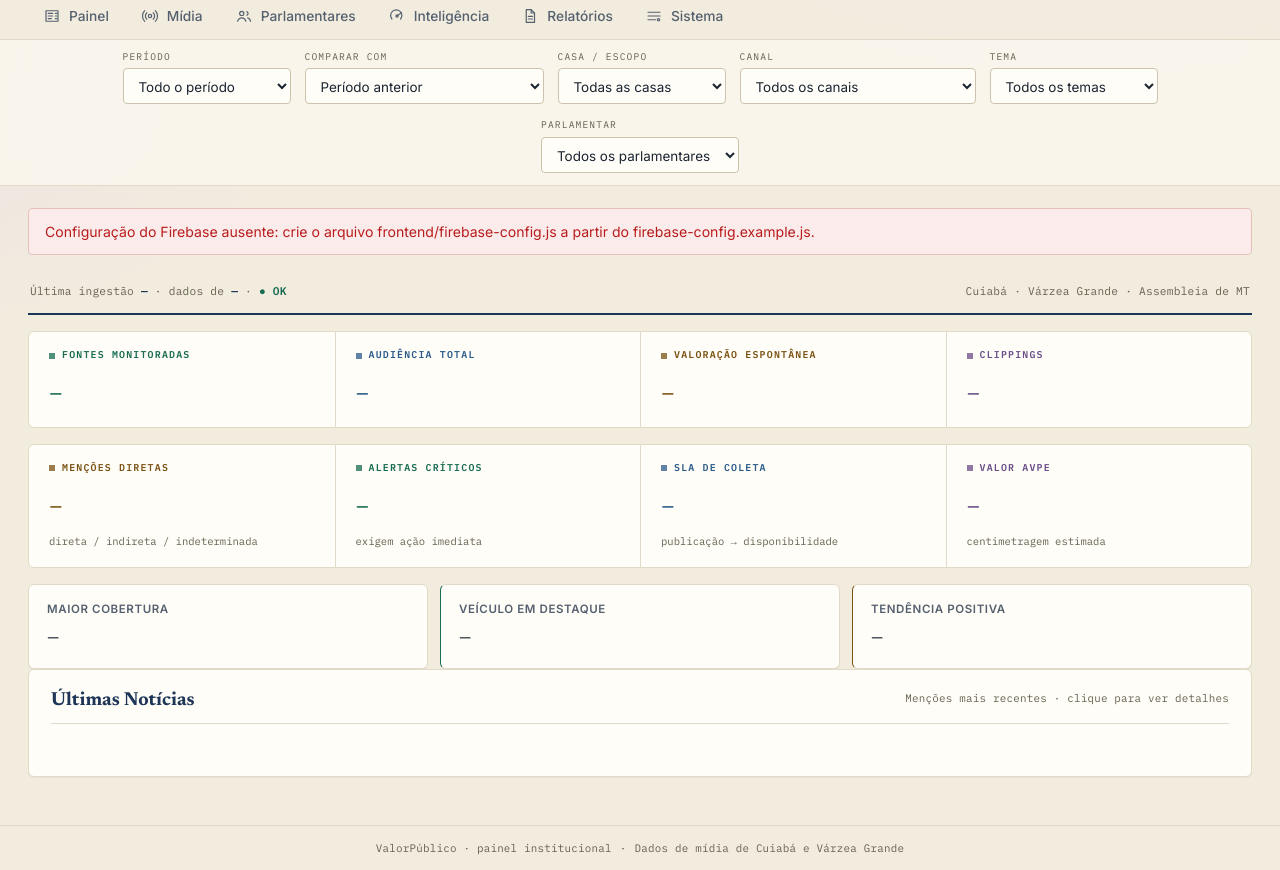
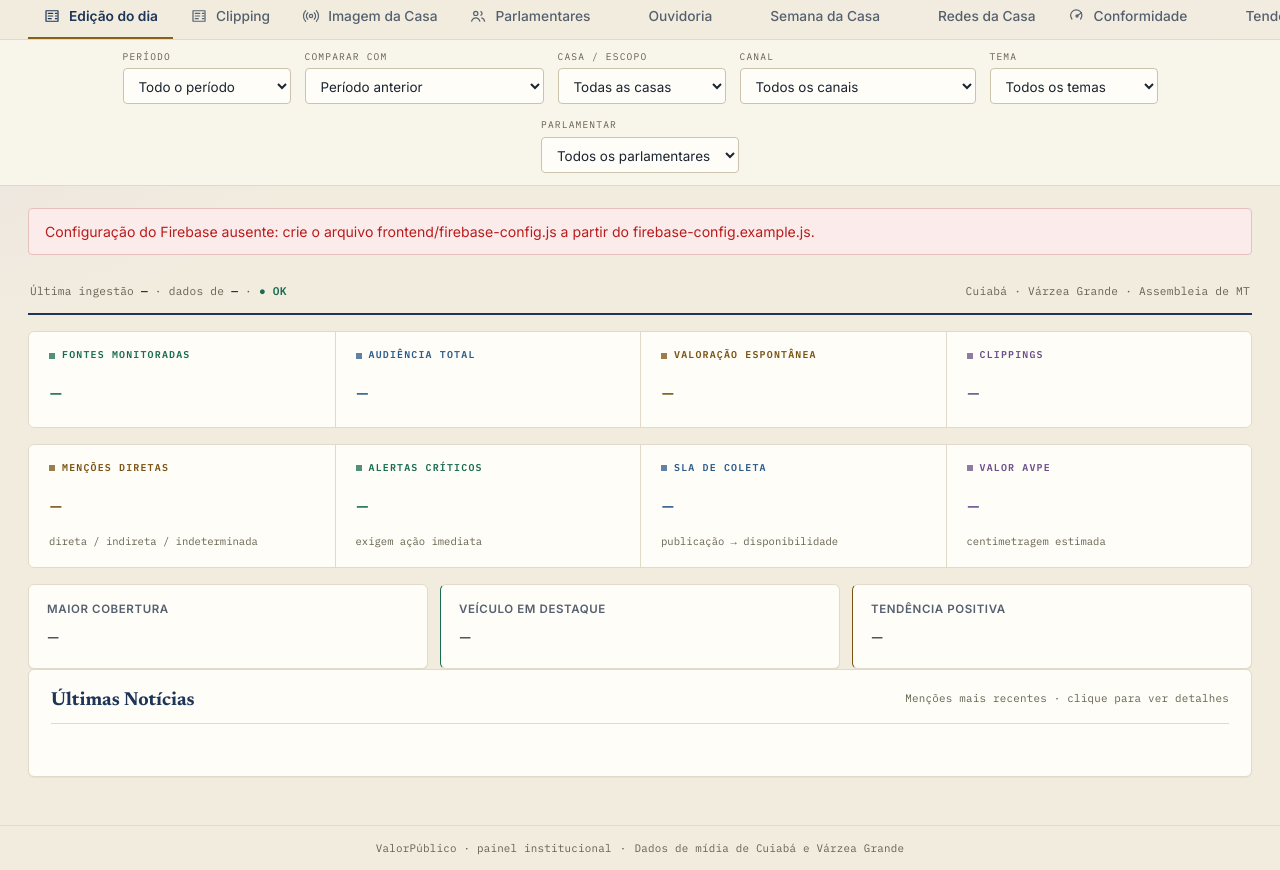
Before and after one commit to renato0503/ValorPublico, a plain HTML site: page frontend/index.html in a window 1280 px wide. Shown: the part 70-940 px from the top of the page. Drawn offline with nearby package versions, Linux system fonts and the light colour scheme.

Commit message:
fix(nav): navegacao do ValorPublico com as 11 telas (V1-V11)
A substituicao anterior nao casou por espacos; refeita por regex. Agora o
masthead mostra Edicao do dia, Clipping, Imagem da Casa, Parlamentares,
Ouvidoria, Semana da Casa, Redes da Casa, Conformidade, Tendencias,
Relatorios e Sistema.

```diff
--- a/frontend/index.html
+++ b/frontend/index.html
@@ -100,13 +100,18 @@
       </div>
     </div>
 
-    <nav class="nav-jornal" aria-label="Seções">
-      <a href="#/painel" data-rota="painel" class="nav-jornal-link"><svg aria-hidden="true"><use href="#i-painel"/></svg><span>Painel</span></a>
-        <a href="#/midia" data-rota="midia" class="nav-jornal-link"><svg aria-hidden="true"><use href="#i-midia"/></svg><span>Mídia</span></a>
-        <a href="#/parlamentares" data-rota="parlamentares" class="nav-jornal-link"><svg aria-hidden="true"><use href="#i-parlamentares"/></svg><span>Parlamentares</span></a>
-        <a href="#/inteligencia" data-rota="inteligencia" class="nav-jornal-link"><svg aria-hidden="true"><use href="#i-inteligencia"/></svg><span>Inteligência</span></a>
-        <a href="#/relatorios" data-rota="relatorios" class="nav-jornal-link"><svg aria-hidden="true"><use href="#i-relatorios"/></svg><span>Relatórios</span></a>
-        <a href="#/sistema" data-rota="sistema" class="nav-jornal-link"><svg aria-hidden="true"><use href="#i-sistema"/></svg><span>Sistema</span></a>
+        <nav class="nav-jornal" aria-label="Seções">
+      <a href="#/edicao" data-rota="edicao" class="nav-jornal-link"><svg aria-hidden="true"><use href="#i-painel"/></svg><span>Edição do dia</span></a>
+      <a href="#/clipping" data-rota="clipping" class="nav-jornal-link"><svg aria-hidden="true"><use href="#i-painel"/></svg><span>Clipping</span></a>
+      <a href="#/imagem" data-rota="imagem" class="nav-jornal-link"><svg aria-hidden="true"><use href="#i-midia"/></svg><span>Imagem da Casa</span></a>
+      <a href="#/parlamentares" data-rota="parlamentares" class="nav-jornal-link"><svg aria-hidden="true"><use href="#i-parlamentares"/></svg><span>Parlamentares</span></a>
+      <a href="#/ouvidoria" data-rota="ouvidoria" class="nav-jornal-link"><svg aria-hidden="true"><use href="#i-concorrencia"/></svg><span>Ouvidoria</span></a>
+      <a href="#/semana" data-rota="semana" class="nav-jornal-link"><svg aria-hidden="true"><use href="#i-analise"/></svg><span>Semana da Casa</span></a>
+      <a href="#/redes" data-rota="redes" class="nav-jornal-link"><svg aria-hidden="true"><use href="#i-mencoes"/></svg><span>Redes da Casa</span></a>
+      <a href="#/conformidade" data-rota="conformidade" class="nav-jornal-link"><svg aria-hidden="true"><use href="#i-inteligencia"/></svg><span>Conformidade</span></a>
+      <a href="#/tendencias" data-rota="tendencias" class="nav-jornal-link"><svg aria-hidden="true"><use href="#i-analise"/></svg><span>Tendências</span></a>
+      <a href="#/relatorios" data-rota="relatorios" class="nav-jornal-link"><svg aria-hidden="true"><use href="#i-relatorios"/></svg><span>Relatórios</span></a>
+      <a href="#/sistema" data-rota="sistema" class="nav-jornal-link"><svg aria-hidden="true"><use href="#i-sistema"/></svg><span>Sistema</span></a>
     </nav>
 
     <div class="filtros-barra">
```
